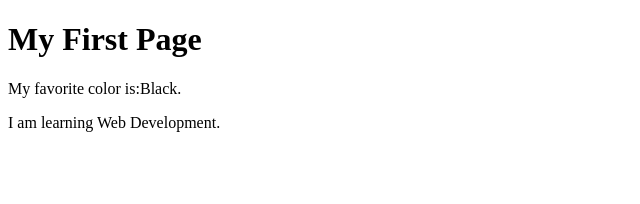
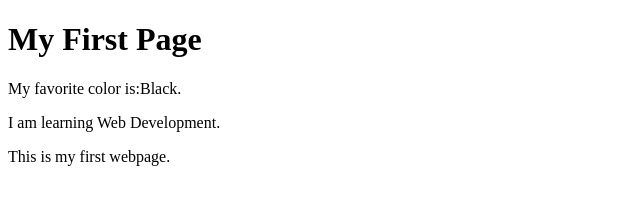
Before and after one commit to bonisanani/wdd130, a plain HTML site: page week01/first-page.html in a window 1280 px wide. Shown: the whole page, without its empty margins (0-640 px from the left). Drawn offline with Linux system fonts and the light colour scheme.

Commit message:
Week 1 Changes c

```diff
--- a/week01/first-page.html
+++ b/week01/first-page.html
@@ -11,6 +11,7 @@
     <h1>My First Page</h1>
     <p>My favorite color is:Black.</p>
     <p>I am learning Web Development.</p>
+    <p>This is my first webpage.</p>
 </body>
 
 </html>
```
Also changed, not shown: week01/images.html (+0 -1 lines).
